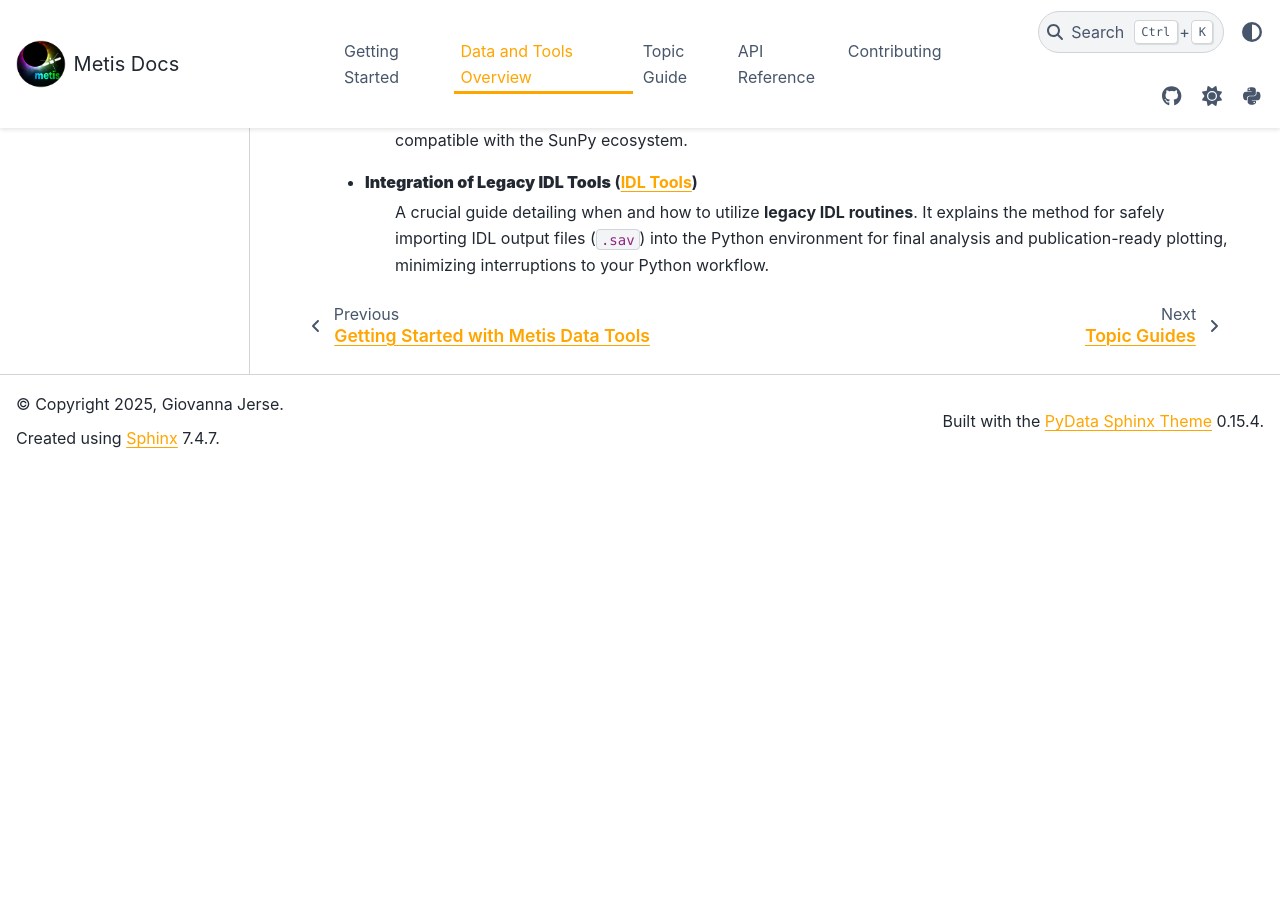
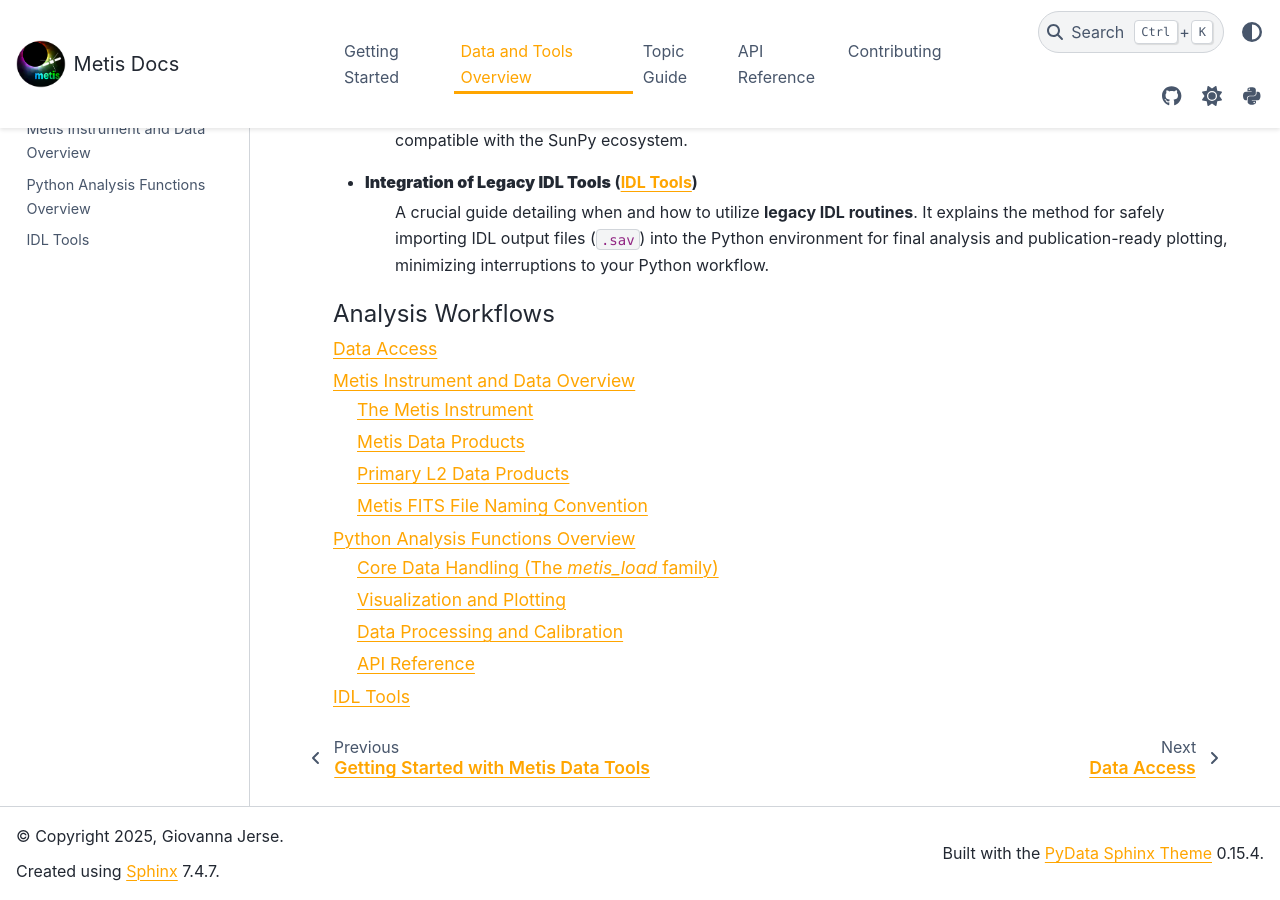
Before and after one commit to gjerse/metis-docs, a Sphinx documentation site: the page built from source/data_overview/index.rst, in a window 1280 px wide and 900 px high, scrolled down 612 px. Built offline with Sphinx 7.4.7 and the PyData theme 0.15.4, drawn with Linux system fonts in a browser that asks for light colours; pages that are not in the unit, such as notebooks, are missing from menus; before the commit the page ends 1080 px from its top, so only the background shows below that.

Commit message:
added files

```diff
--- a/source/data_overview/index.rst
+++ b/source/data_overview/index.rst
@@ -20,3 +20,14 @@ Use the resources below to navigate your analysis path, from data acquisition to
 
 * **Integration of Legacy IDL Tools** (:doc:`idl_tools`)
     A crucial guide detailing when and how to utilize **legacy IDL routines**. It explains the method for safely importing IDL output files (``.sav``) into the Python environment for final analysis and publication-ready plotting, minimizing interruptions to your Python workflow.
+
+
+.. toctree::
+   :maxdepth: 2
+   :caption: Analysis Workflows
+
+
+   data_access
+   data_overview
+   analysis_tools
+   idl_tools
```
